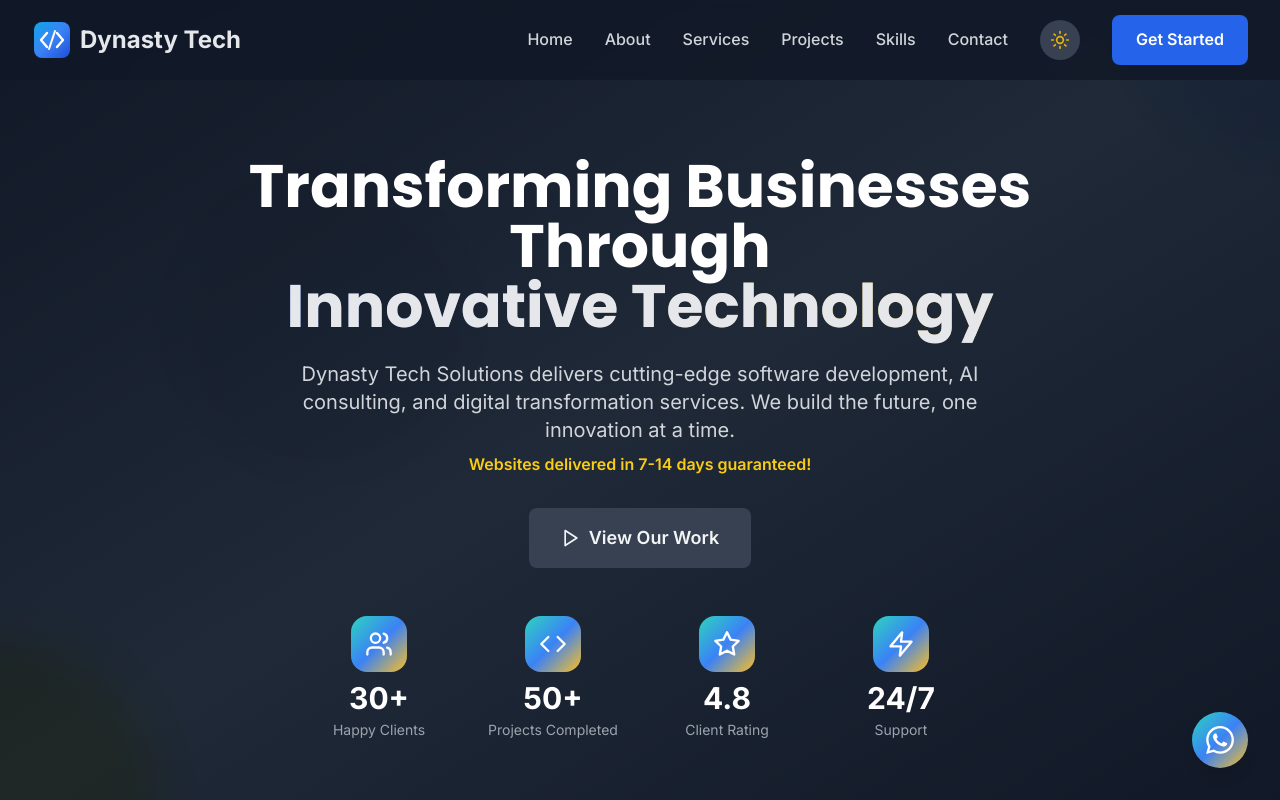
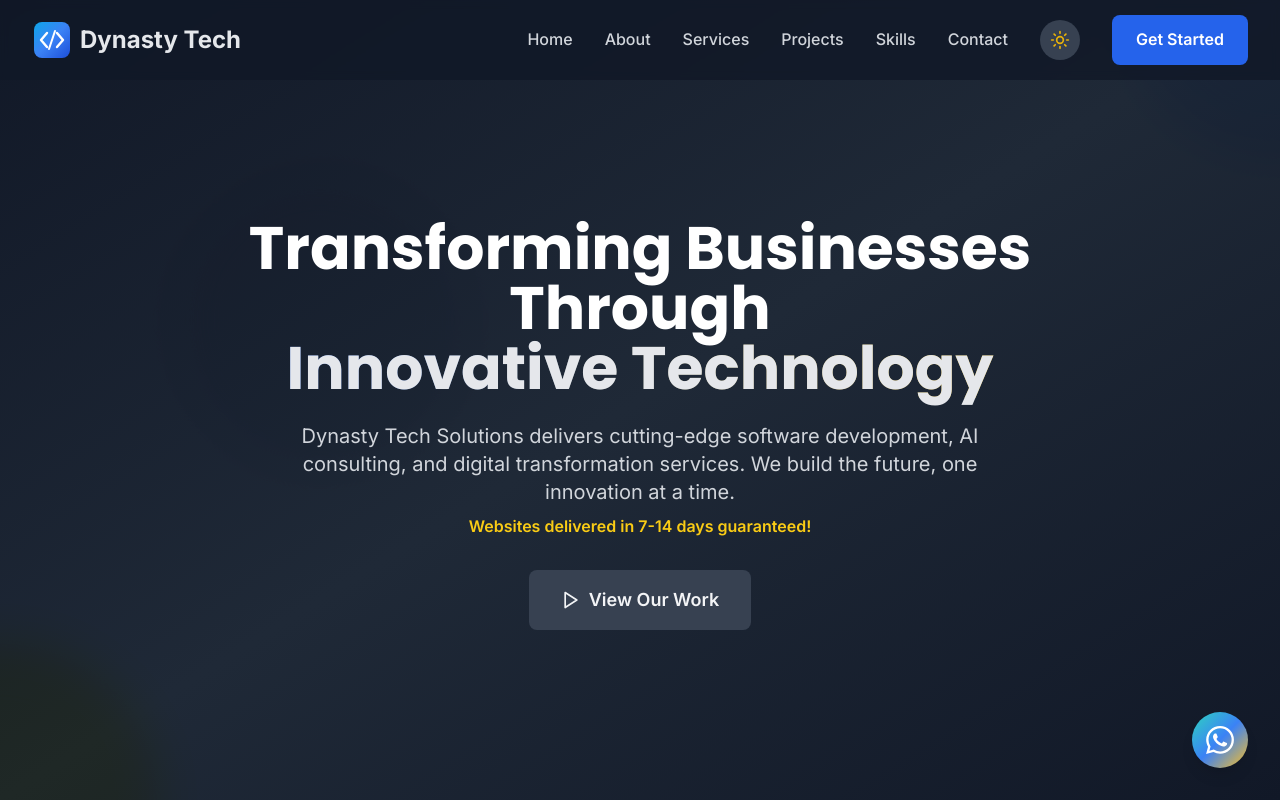
Before and after one commit to DynastyTech/business, a React (Create React App) app in the folder client/: page / in a window 1280 px wide. Shown: the top 800 px of the page. Built offline with nearby package versions, Linux system fonts and the light colour scheme.

Commit message:
refactor: Remove stats section from Hero
- Removed 30+ Happy Clients stat
- Removed 50+ Projects Completed stat
- Removed 4.8 Client Rating stat
- Removed 24/7 Support stat
- Removed unused icon imports (Users, Code, Star, Zap)
- Cleaner, more focused hero section

```diff
--- a/client/src/components/Hero.js
+++ b/client/src/components/Hero.js
@@ -1,6 +1,6 @@
 import React from 'react';
 import { motion } from 'framer-motion';
-import { Play, Users, Code, Star, Zap } from 'lucide-react';
+import { Play } from 'lucide-react';
 import { useNavigate } from 'react-router-dom';
 
 const Hero = () => {
@@ -28,13 +28,6 @@ const Hero = () => {
       },
     },
   };
-
-  const stats = [
-    { icon: Users, value: "30+", label: "Happy Clients" },
-    { icon: Code, value: "50+", label: "Projects Completed" },
-    { icon: Star, value: "4.8", label: "Client Rating" },
-    { icon: Zap, value: "24/7", label: "Support" },
-  ];
 
   return (
     <section id="home" className="min-h-screen flex items-center justify-center bg-gradient-to-br from-primary-50 via-white to-accent-50 dark:from-gray-900 dark:via-gray-800 dark:to-gray-900 relative overflow-hidden pt-20 lg:pt-24">
@@ -89,33 +82,6 @@ const Hero = () => {
             </motion.button>
           </motion.div>
 
-          {/* Stats */}
-          <motion.div
-            variants={itemVariants}
-            className="grid grid-cols-2 lg:grid-cols-4 gap-4 sm:gap-6 max-w-2xl mx-auto"
-          >
-            {stats.map((stat, index) => (
-              <motion.div
-                key={stat.label}
-                initial={{ scale: 0 }}
-                animate={{ scale: 1 }}
-                transition={{ delay: 0.8 + index * 0.1, type: "spring", stiffness: 200 }}
-                className="text-center"
-              >
-                <div className="flex justify-center mb-2">
-                  <div className="w-10 h-10 sm:w-14 sm:h-14 icon-gradient-box">
-                    <stat.icon className="w-5 h-5 sm:w-7 sm:h-7 text-white" />
-                  </div>
-                </div>
-                <div className="text-xl sm:text-2xl lg:text-3xl font-bold text-secondary-900 dark:text-white mb-1">
-                  {stat.value}
-                </div>
-                <div className="text-xs sm:text-sm text-secondary-600 dark:text-gray-400">
-                  {stat.label}
-                </div>
-              </motion.div>
-            ))}
-          </motion.div>
         </motion.div>
       </div>
 
```
